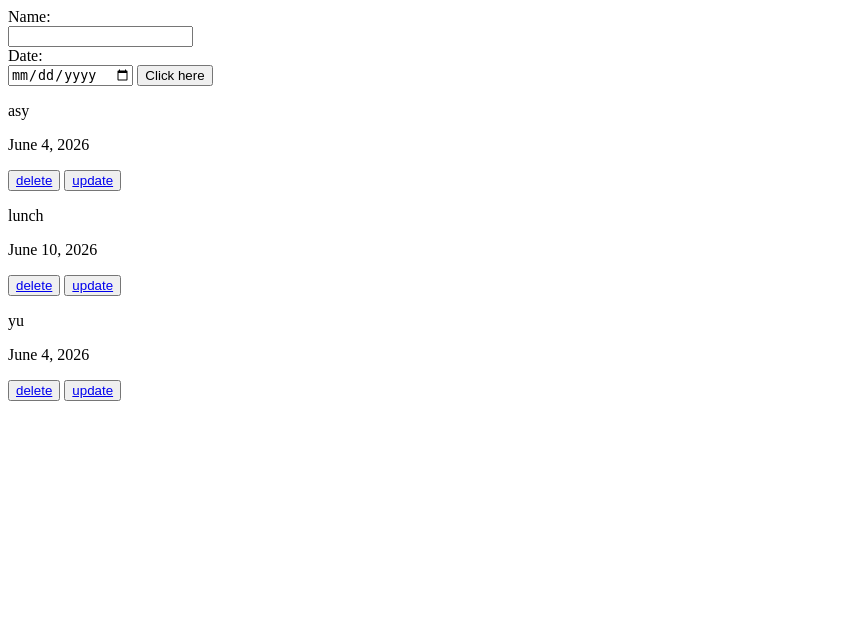
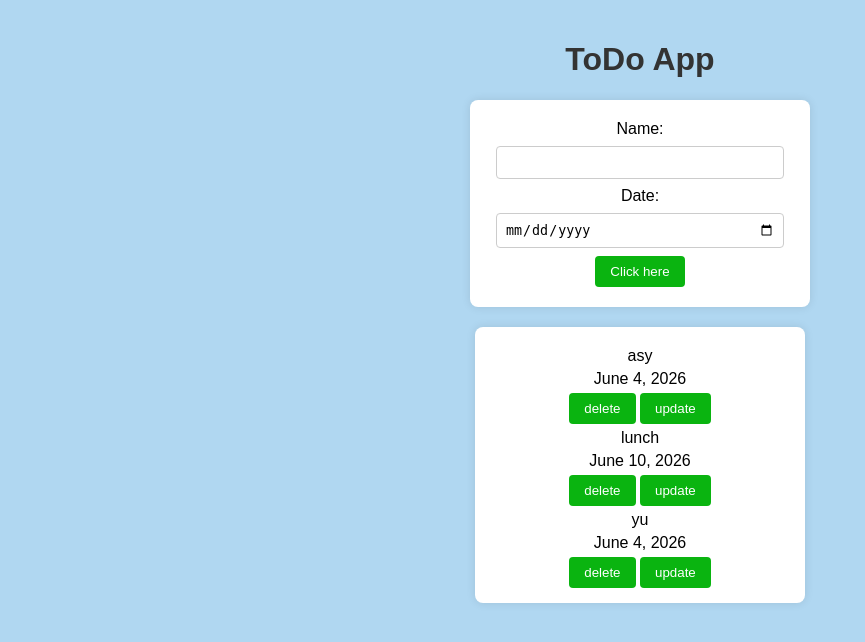
Before and after one commit to albiyamariyabinoy-crypto/todo-app, a Django app: page / in a window 1280 px wide. Shown: the top 642 px of the page, without its empty margins (0-865 px from the left). Run offline with Django 5.2, Linux system fonts and the light colour scheme; data comes from the database, SQL or seed files in the repository.

Commit message:
style added

```diff
--- /dev/null
+++ b/Rever/static/style.css
@@ -0,0 +1,63 @@
+body{
+    font-family: Arial, sans-serif;
+    background-color: #b0d7f1;
+    text-align: center;
+    margin: 0;
+    padding: 20px;
+}
+
+h1{
+    color: #333;
+}
+
+.form-bg{
+    background-color: white;
+    width: 300px;
+    margin: 20px auto;
+    padding: 20px;
+    border-radius: 8px;
+    box-shadow: 0 0 10px rgba(0,0,0,0.1);
+}
+
+input{
+    width: 90%;
+    padding: 8px;
+    margin: 8px 0;
+    border: 1px solid #ccc;
+    border-radius: 4px;
+}
+
+button{
+    padding: 8px 15px;
+    background-color: #0ab410;
+    color: white;
+    border: none;
+    border-radius: 4px;
+    cursor: pointer;
+}
+
+button:hover{
+    background-color: #45a049;
+}
+
+div{
+    background-color: white;
+    width: 300px;
+    margin: 20px auto;
+    padding: 15px;
+    border-radius: 8px;
+    box-shadow: 0 0 10px rgba(0,0,0,0.1);
+}
+
+p{
+    margin: 5px 0;
+}
+
+a{
+    text-decoration: none;
+    color: white;
+}
+
+hr{
+    margin-top: 15px;
+}
--- a/templates/index.html
+++ b/templates/index.html
@@ -1,12 +1,15 @@
+{% load static %}
 <!DOCTYPE html>
 <html lang="en">
 <head>
     <meta charset="UTF-8">
     <meta name="viewport" content="width=", initial-scale=1.0">
     <title>Document</title>
+    <link rel="stylesheet" href="{% static 'style.css' %}">
 </head>
 <body>
- <form method="POST">
+ <h1>ToDo App</h1>
+ <form method="POST" class="form-bg">
     {% csrf_token %}
     <label for="Name">Name:</label><br>
     <input type="text" name="task-name" id="Name"><br>
--- a/templates/update.html
+++ b/templates/update.html
@@ -6,7 +6,7 @@
     <title>Document</title>
 </head>
 <body>
-  <form method="POST">
+  <form method="POST" class="form-bg">
     {%csrf_token%}
     <label for="name">Name:</label>
     <input type="text" name="taskname" value="{{a.taskname}}"><br><br>
--- a/todo_project/settings.py
+++ b/todo_project/settings.py
@@ -115,4 +115,4 @@ USE_TZ = True
 # Static files (CSS, JavaScript, Images)
 # https://docs.djangoproject.com/en/6.0/howto/static-files/
 
-STATIC_URL = 'static/'
+STATIC_URL = '/static/'
```
